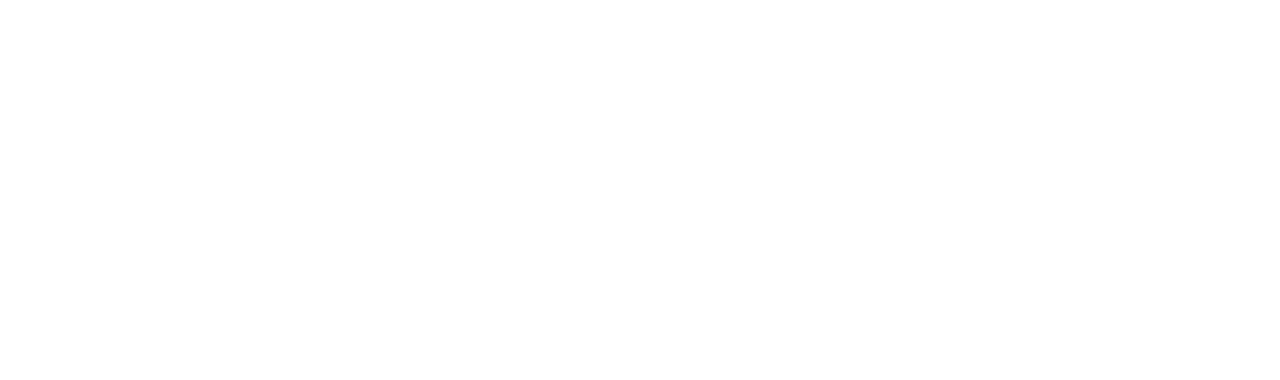
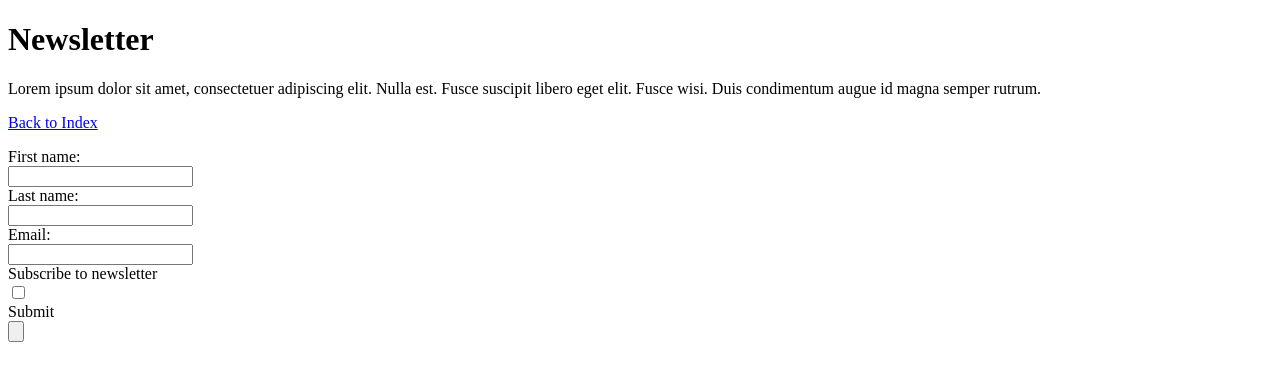
Before and after one commit to MiroslavKuna/15.09, a plain HTML site: page newsletter.html in a window 1280 px wide. Drawn offline with Linux system fonts and the light colour scheme.

Commit message:
last commit

```diff
--- a/newsletter.html
+++ b/newsletter.html
@@ -2,11 +2,24 @@
     <html lang="en">
     <head>
         <meta charset="UTF-8">
-    <meta http-equiv="X-UA-Compatible" content="IE=edge">
-    <meta name="viewport" content="width=device-width, initial-scale=1.0">
-    <title>Document</title>
+        <title>Newsletter</title>
     </head>
     <body>
+        <h1>Newsletter</h1>
+        <p>Lorem ipsum dolor sit amet, consectetuer adipiscing elit. Nulla est. Fusce suscipit libero eget elit. Fusce wisi. Duis condimentum augue id magna semper rutrum.</p>
+        <p><a href="index.html">Back to Index</a></p>
 
+        <form>
+            <label for="fname">First name:</label><br>
+            <input type="text" id="fname" name="fname"><br>
+            <label for="lname">Last name:</label><br>
+            <input type="text" id="lname" name="lname"><br>
+            <label for="email">Email:</label><br>
+            <input type="text" id="email" name="email"><br>
+            <label for="check">Subscribe to newsletter</label><br>
+            <input type="checkbox" id="check" name="check"><br>
+            <label for="submit">Submit</label><br>
+            <input type="button" id="submit" name="submit"><br>
+          </form>
     </body>
 </html>
```
Also changed, not shown: index.html (+1 -1 lines). Lines whose indentation alone changed are shown as unchanged.
